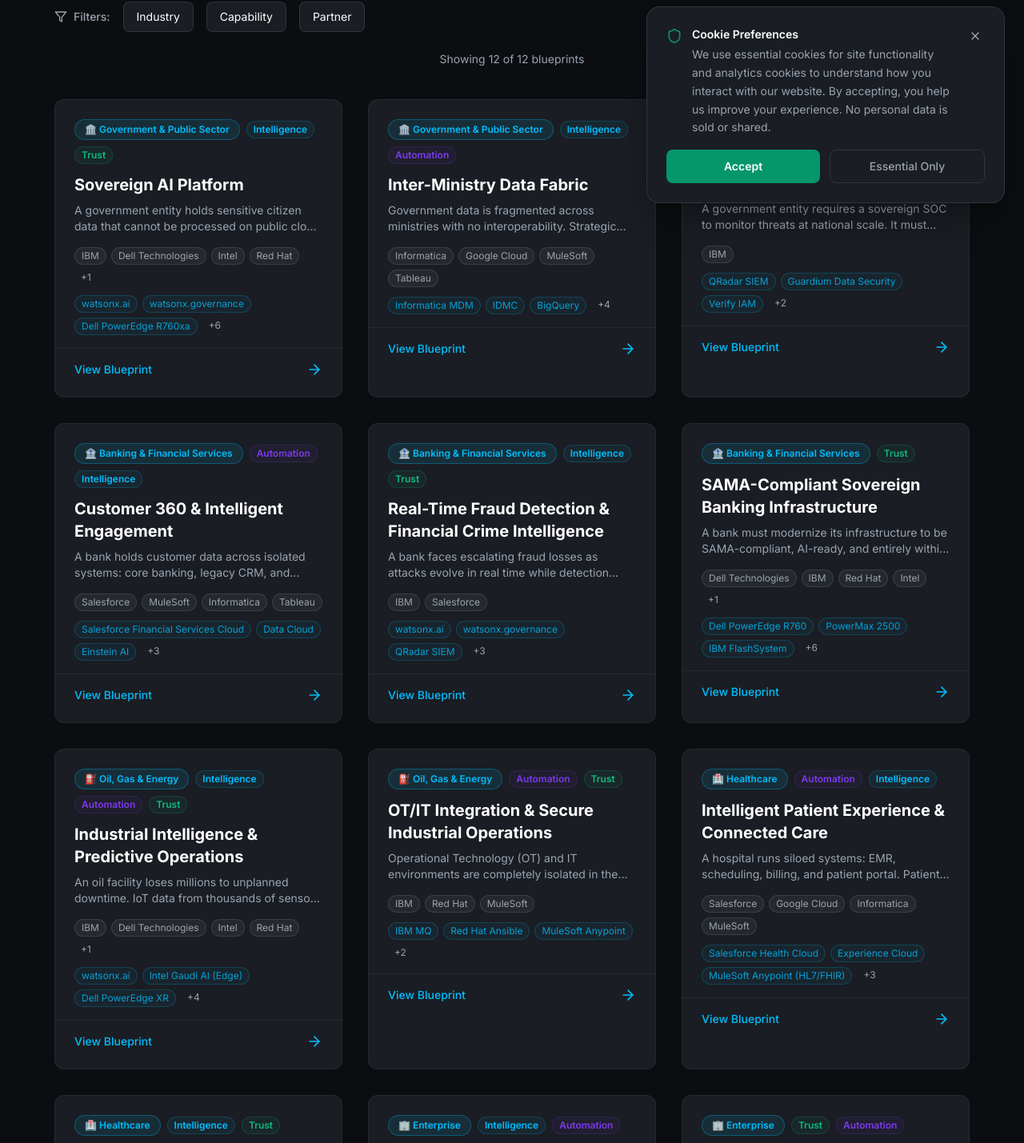
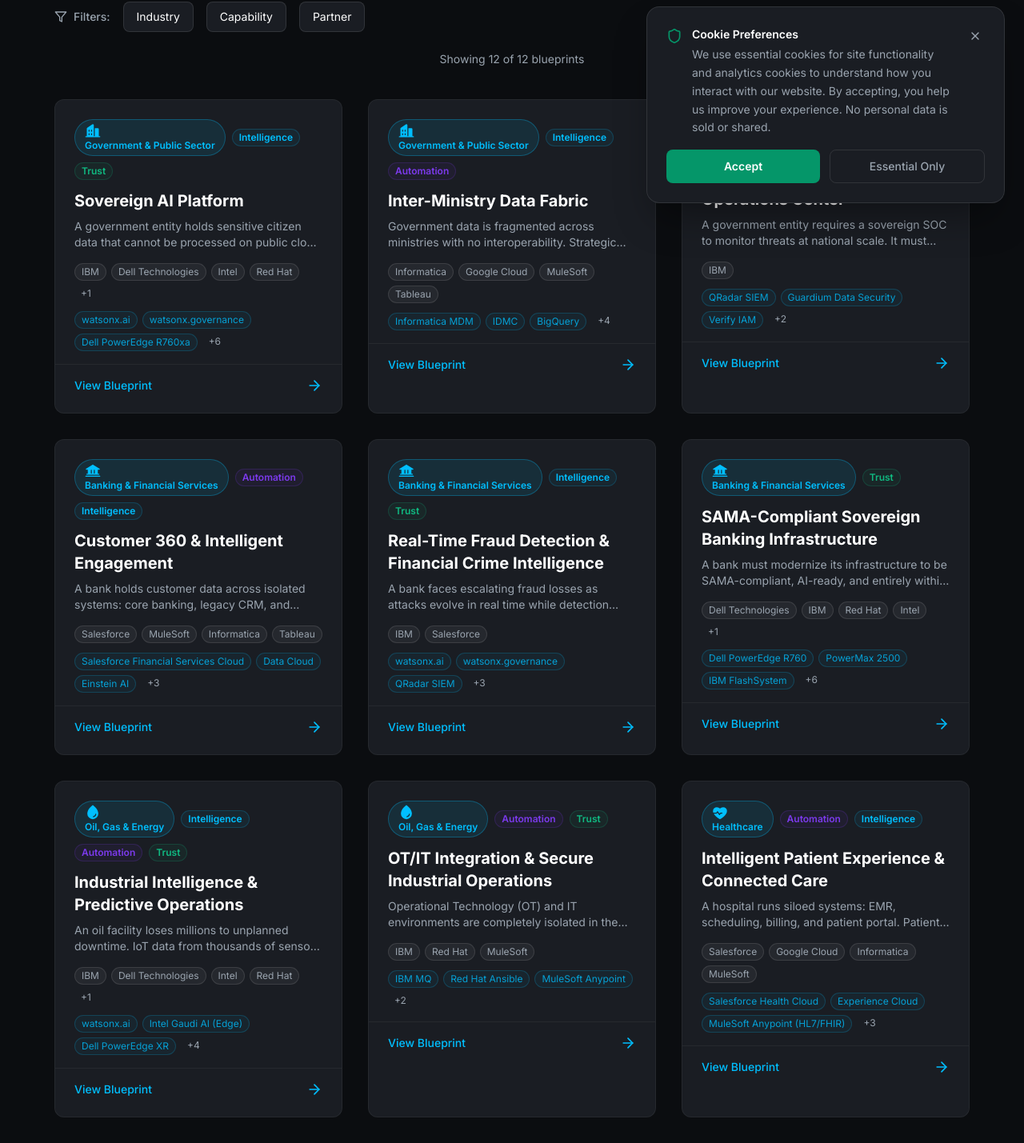
Before and after one commit to Bionic-s/bionic-test-2, a React (Vite) app: page /test-site-2/blueprints in a window 1280 px wide. Shown: the part 522-1951 px from the top of the page at 80% size. Built offline with nearby package versions, Linux system fonts and the light colour scheme.

Commit message:
icons: replace emojis with Phosphor icons in BlueprintsHub + TransformationBlueprint

```diff
--- a/package.json
+++ b/package.json
@@ -13,6 +13,7 @@
   },
   "dependencies": {
     "@hookform/resolvers": "^3.10.0",
+    "@phosphor-icons/react": "^2.1.10",
     "@radix-ui/react-accordion": "^1.2.2",
     "@radix-ui/react-alert-dialog": "^1.1.4",
     "@radix-ui/react-aspect-ratio": "^1.1.1",
--- a/src/pages/BlueprintsHub.tsx
+++ b/src/pages/BlueprintsHub.tsx
@@ -3,6 +3,7 @@
 import { Link } from 'react-router-dom';
 import { useInView } from 'react-intersection-observer';
 import { ArrowRight, Filter, X, Search } from 'lucide-react';
+import { Buildings, Bank, Drop, Heartbeat, BuildingOffice } from '@phosphor-icons/react';
 import { blueprints, allBlueprintIndustries, allBlueprintCapabilities, allBlueprintPartners } from '../data/blueprintsData';
 import { trackBlueprintHubView } from '../lib/analytics';
 
@@ -22,12 +23,12 @@
   'Technology Operations': 'Trust',
 };
 
-const industryIcons: Record<string, string> = {
-  'Government & Public Sector': '🏛️',
-  'Banking & Financial Services': '🏦',
-  'Oil, Gas & Energy': '⛽',
-  'Healthcare': '🏥',
-  'Enterprise': '🏢',
+const industryIcons: Record<string, React.ReactNode> = {
+  'Government & Public Sector': <Buildings size={20} weight="fill" />,
+  'Banking & Financial Services': <Bank size={20} weight="fill" />,
+  'Oil, Gas & Energy': <Drop size={20} weight="fill" />,
+  'Healthcare': <Heartbeat size={20} weight="fill" />,
+  'Enterprise': <BuildingOffice size={20} weight="fill" />,
 };
 
 export default function BlueprintsHub() {
--- a/src/pages/TransformationBlueprintPage.tsx
+++ b/src/pages/TransformationBlueprintPage.tsx
@@ -3,25 +3,26 @@
 import { useInView } from 'react-intersection-observer';
 import { Link, useParams } from 'react-router-dom';
 import { ArrowRight, Shield, Brain, Cog, Target, Layers, CheckCircle } from 'lucide-react';
+import { Buildings, Bank, Drop, Heartbeat, BuildingOffice, ChartBar, Desktop, GitMerge, ShieldCheck, Cloud, Gear, Brain as BrainPh } from '@phosphor-icons/react';
 import { blueprints } from '../data/blueprintsData';
 import { trackBlueprintView } from '../lib/analytics';
 
-const industryIcons: Record<string, string> = {
-  'Government & Public Sector': '🏛️',
-  'Banking & Financial Services': '🏦',
-  'Oil, Gas & Energy': '⛽',
-  'Healthcare': '🏥',
-  'Enterprise': '🏢',
+const industryIcons: Record<string, React.ReactNode> = {
+  'Government & Public Sector': <Buildings size={20} weight="fill" />,
+  'Banking & Financial Services': <Bank size={20} weight="fill" />,
+  'Oil, Gas & Energy': <Drop size={20} weight="fill" />,
+  'Healthcare': <Heartbeat size={20} weight="fill" />,
+  'Enterprise': <BuildingOffice size={20} weight="fill" />,
 };
 
-const capabilityIcons: Record<string, string> = {
-  'Enterprise AI & Automation': '🧠',
-  'Data, Analytics & Intelligence': '📊',
-  'Business Applications & CX': '⚙️',
-  'Integration & Intelligent Operations': '🔗',
-  'Cybersecurity & Cyber Resilience': '🛡️',
-  'Sovereign Infrastructure & Hybrid Cloud': '🏗️',
-  'Technology Operations': '🔧',
+const capabilityIcons: Record<string, React.ReactNode> = {
+  'Enterprise AI & Automation': <BrainPh size={20} weight="fill" />,
+  'Data, Analytics & Intelligence': <ChartBar size={20} weight="fill" />,
+  'Business Applications & CX': <Desktop size={20} weight="fill" />,
+  'Integration & Intelligent Operations': <GitMerge size={20} weight="fill" />,
+  'Cybersecurity & Cyber Resilience': <ShieldCheck size={20} weight="fill" />,
+  'Sovereign Infrastructure & Hybrid Cloud': <Cloud size={20} weight="fill" />,
+  'Technology Operations': <Gear size={20} weight="fill" />,
 };
 
 const iatForce: Record<string, string> = {
```
Also changed, not shown: 1 other file (tests, documents, lock files or other folders).
